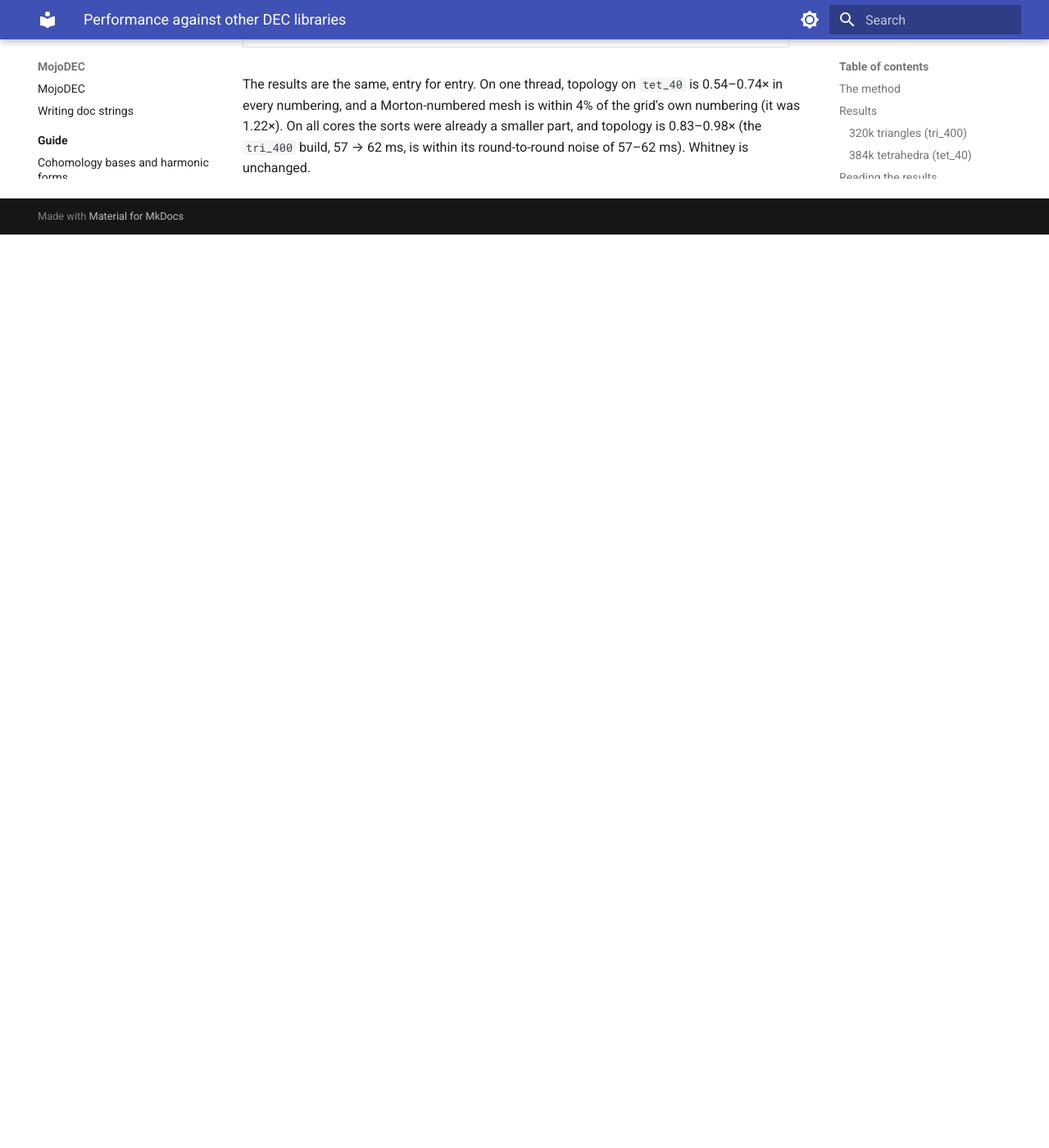
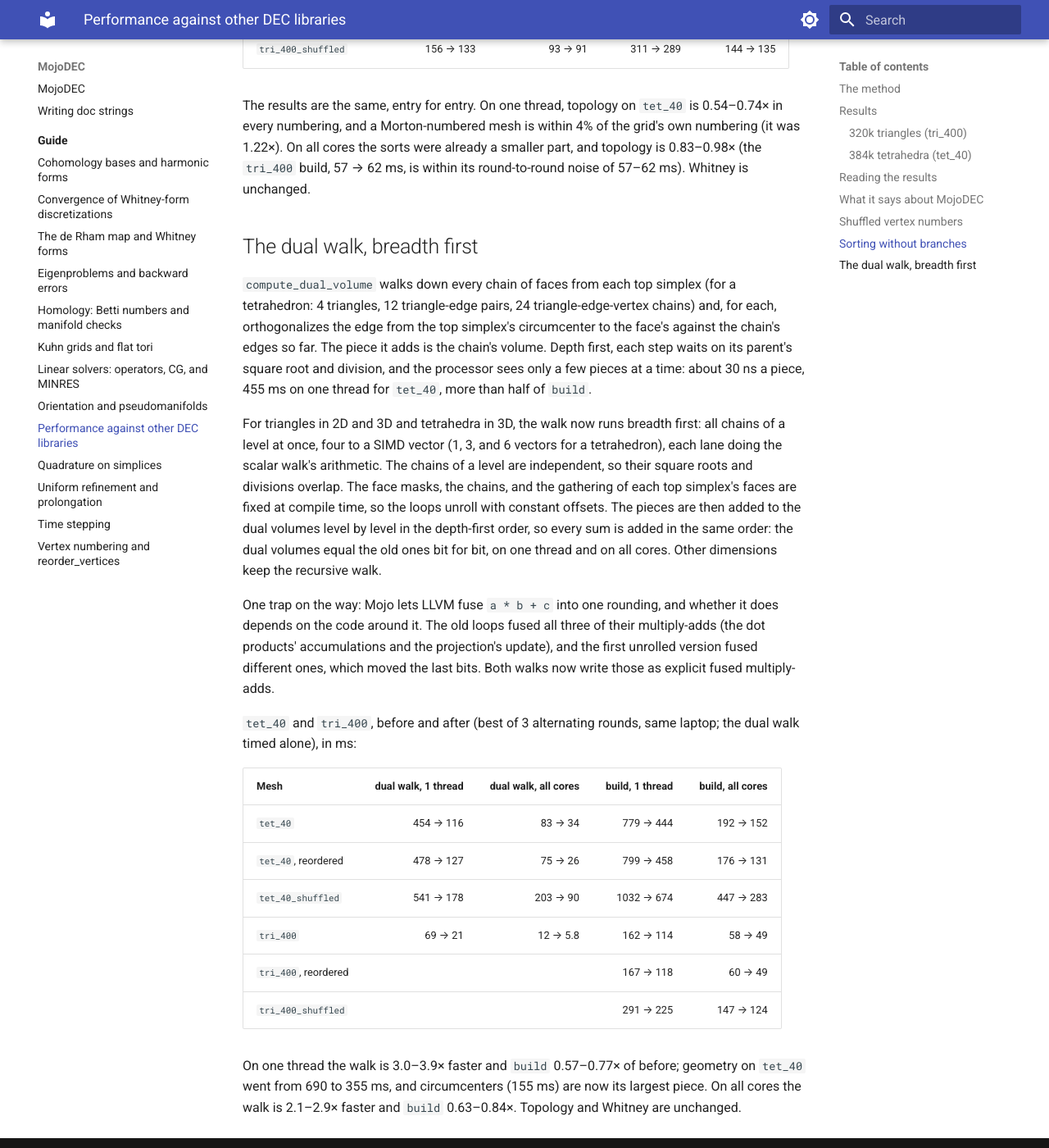
Before and after one commit to bpr/MojoDEC, an MkDocs documentation site: the page built from docs/guide/performance.md, in a window 1280 px wide and 1400 px high, scrolled down 6329 px. Shown: the whole window at 82% size. Built offline with MkDocs 1.6.1 and Material for MkDocs 9.7.7, drawn with Linux system fonts in a browser that asks for light colours; before the commit the page ends 6615 px from its top, so only the background shows below that; some of the changed text lies outside the part shown.

Commit message:
Run the dual walk breadth first, four chains per SIMD vector
Same bits; tet_40 walk 454 -> 116 ms, build 779 -> 444 ms (1 thread).

```diff
--- a/docs/guide/performance.md
+++ b/docs/guide/performance.md
@@ -155,7 +155,8 @@ Where the time goes now, on `tet_40`:
 
 - **Dual volumes** are the largest piece of geometry: 454 ms on one
   thread, 80 ms on all cores (5.7×). Circumcenters take 155 → 31 ms and
-  primal volumes 49 → 7 ms.
+  primal volumes 49 → 7 ms. (The dual walk has since gone breadth first:
+  116 ms and 34 ms; see [below](#the-dual-walk-breadth-first).)
 - **Topology** is 76 ms on all cores, a third of `build`; what is left
   serial in it is the prefix sums over vertices, the mesh copy and
   orientation check, and the CSR bookkeeping between the parallel passes.
@@ -262,3 +263,50 @@ is within 4% of the grid's own numbering (it was 1.22×). On all cores
 the sorts were already a smaller part, and topology is 0.83–0.98× (the
 `tri_400` build, 57 → 62 ms, is within its round-to-round noise of
 57–62 ms). Whitney is unchanged.
+
+## The dual walk, breadth first
+
+`compute_dual_volume` walks down every chain of faces from each top
+simplex (for a tetrahedron: 4 triangles, 12 triangle-edge pairs, 24
+triangle-edge-vertex chains) and, for each, orthogonalizes the edge from
+the top simplex's circumcenter to the face's against the chain's edges
+so far. The piece it adds is the chain's volume. Depth first, each step
+waits on its parent's square root and division, and the processor sees
+only a few pieces at a time: about 30 ns a piece, 455 ms on one thread
+for `tet_40`, more than half of `build`.
+
+For triangles in 2D and 3D and tetrahedra in 3D, the walk now runs
+breadth first: all chains of a level at once, four to a SIMD vector
+(1, 3, and 6 vectors for a tetrahedron), each lane doing the scalar
+walk's arithmetic. The chains of a level are independent, so their
+square roots and divisions overlap. The face masks, the chains, and the
+gathering of each top simplex's faces are fixed at compile time, so the
+loops unroll with constant offsets. The pieces are then added to the
+dual volumes level by level in the depth-first order, so every sum is
+added in the same order: the dual volumes equal the old ones bit for
+bit, on one thread and on all cores. Other dimensions keep the
+recursive walk.
+
+One trap on the way: Mojo lets LLVM fuse `a * b + c` into one rounding,
+and whether it does depends on the code around it. The old loops fused
+all three of their multiply-adds (the dot products' accumulations and
+the projection's update), and the first unrolled version fused
+different ones, which moved the last bits. Both walks now write those
+as explicit fused multiply-adds.
+
+`tet_40` and `tri_400`, before and after (best of 3 alternating rounds,
+same laptop; the dual walk timed alone), in ms:
+
+| Mesh | dual walk, 1 thread | dual walk, all cores | build, 1 thread | build, all cores |
+|---|---:|---:|---:|---:|
+| `tet_40` | 454 → 116 | 83 → 34 | 779 → 444 | 192 → 152 |
+| `tet_40`, reordered | 478 → 127 | 75 → 26 | 799 → 458 | 176 → 131 |
+| `tet_40_shuffled` | 541 → 178 | 203 → 90 | 1032 → 674 | 447 → 283 |
+| `tri_400` | 69 → 21 | 12 → 5.8 | 162 → 114 | 58 → 49 |
+| `tri_400`, reordered | | | 167 → 118 | 60 → 49 |
+| `tri_400_shuffled` | | | 291 → 225 | 147 → 124 |
+
+On one thread the walk is 3.0–3.9× faster and `build` 0.57–0.77× of
+before; geometry on `tet_40` went from 690 to 355 ms, and circumcenters
+(155 ms) are now its largest piece. On all cores the walk is 2.1–2.9×
+faster and `build` 0.63–0.84×. Topology and Whitney are unchanged.
```
Also changed, not shown: AGENTS.md (+14 -1 lines), docs/guide/vertex-numbering.md (+18 -17 lines), 1 other file.
